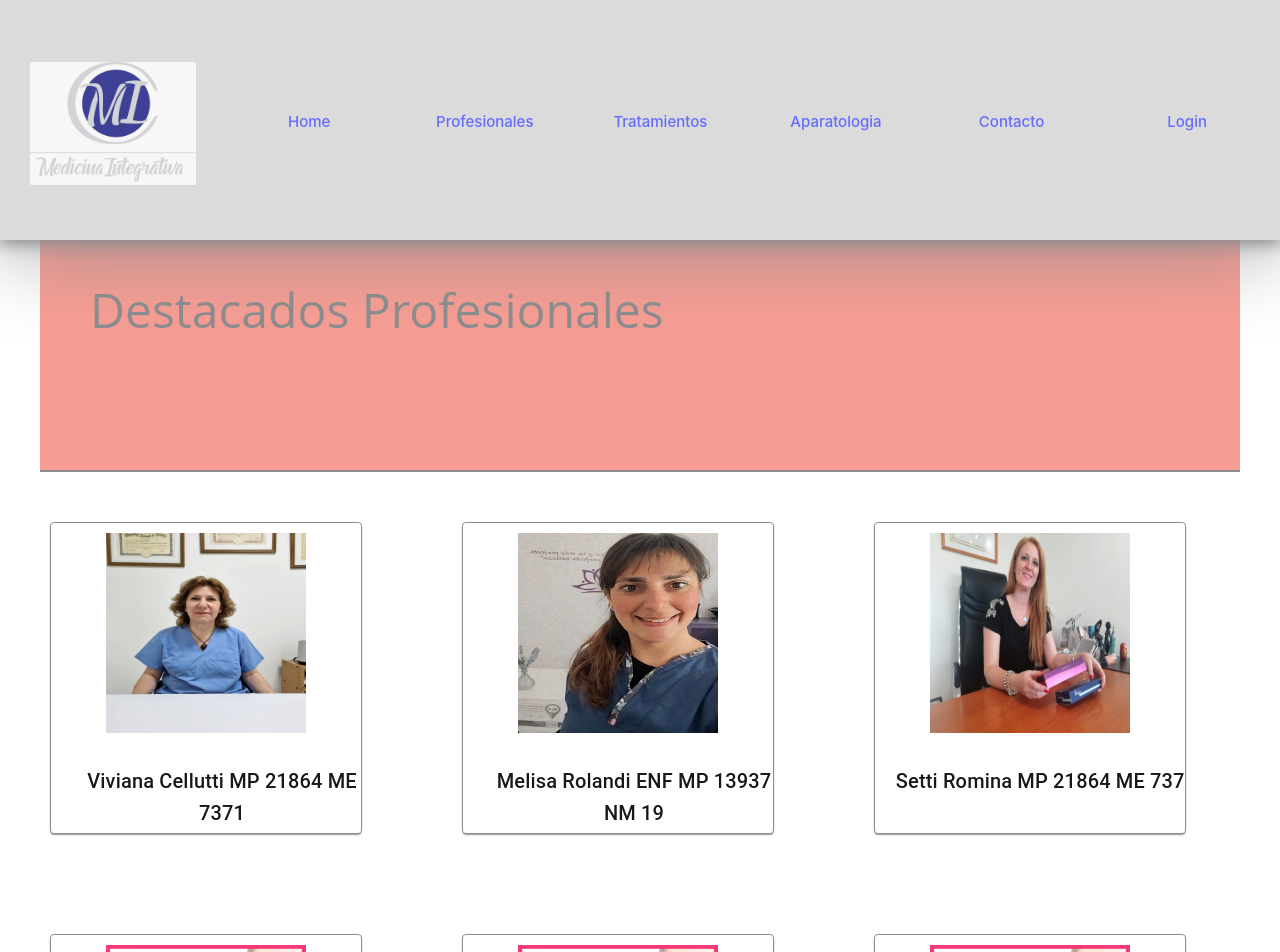
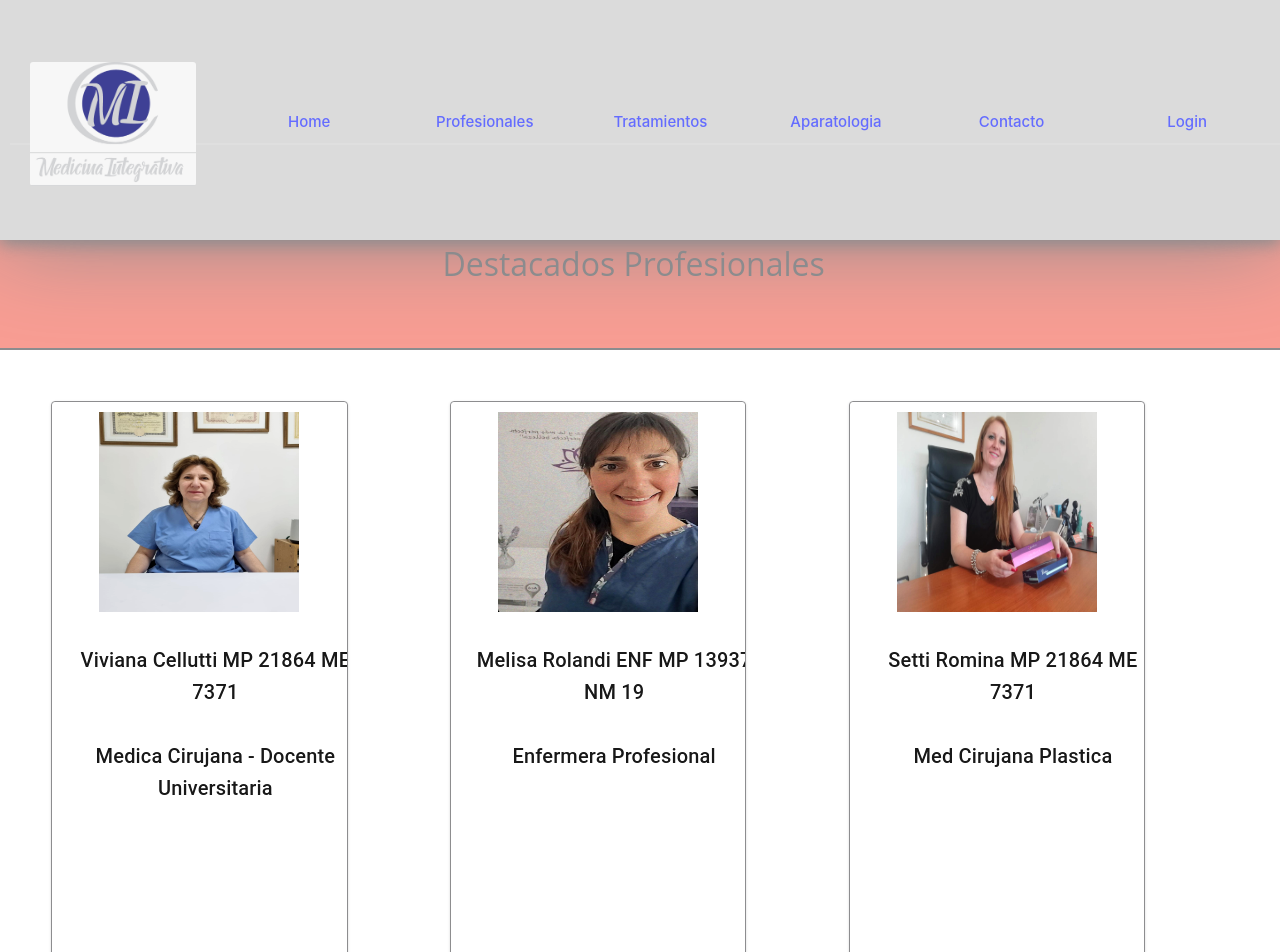
Before and after one commit to ginofrancocba/medicinaIntegrativaFront, a React (Vite) app: page /Profesionales in a window 1280 px wide. Shown: the top 952 px of the page. Built offline with nearby package versions, Linux system fonts and the light colour scheme.

Commit message:
Add Styles Profesionales Css

```diff
--- a/src/views/Home.css
+++ b/src/views/Home.css
@@ -1,11 +1,5 @@
-
-* {
-    width: 100%;
-    font-weight:bold;
-
-}
-
 .h1-home {
+    display: flex;
     font: 2rem/2rem "Open Sans", sans-serif;
     width: 100vw;
     height: 4rem;
@@ -13,7 +7,7 @@
     text-align: center;
     justify-content: center;
     margin: 4% 0% 0% 0%;
-    padding: 4% 2% 2% 2%;
+    padding: 4% 3% 4% 2%;
     color: var(--semi-oscuro);
     border-bottom: 2px solid var(--semi-oscuro);
     background-color: var(--salmon);
@@ -29,7 +23,7 @@
     margin: 10% 5% 1% 14%;
     border-radius: 5px;
     box-shadow: var(--semi-oscuro) 0px 0px 95px, var(--semi-oscuro) 0px 4px 15px ;
-    border: px solid var(--semi-oscuro) ;
+    border: 1px solid var(--semi-oscuro) ;
 }
 
 .cont1-home {
--- a/src/views/Profesionales.css
+++ b/src/views/Profesionales.css
@@ -1,12 +1,13 @@
 .h1-profesionales {
     display: flex;
-    font: 48px/80px "Open Sans", sans-serif;
-    width: 100%;
-    height: 15rem;
+    font: 2rem/2rem "Open Sans", sans-serif;
+    width: 100vw;
+    height: 4rem;
     align-items: center;
     text-align: center;
-    margin: 30px 40px 0px 40px;
-    padding: 30px 30px 40px 50px;
+    justify-content: center;
+    margin: 4% 0% 0% 0%;
+    padding: 4% 3% 4% 2%;
     color: var(--semi-oscuro);
     border-bottom: 2px solid var(--semi-oscuro);
     background-color: var(--salmon);
@@ -18,10 +19,11 @@
     text-align: center;
     opacity: 1;
     filter: contrast(110%);
-    width: 310px;
-    height: 310px;
-    margin: 50px;
-    box-shadow: var(--semi-oscuro) 0px 0px 95px, var(--azul) 0px 4px 10px ;
+    width: 23vw;
+    height: 70vh;
+    margin: 4%;
+    color: var(--semi-oscuro);
+    box-shadow: var(--semi-oscuro) 0px 0px 95px, var(--azul) 0px 4px 15px ;
     border: 1px solid var(--semi-oscuro) ;
 }
 
@@ -29,12 +31,12 @@
    opacity: 1;
    filter: contrast(120%);
    object-fit: cover;
-   transition: .5s ease;
-   border: 3px solid var(--salmon) ;
+   transition: .4s ease;
+   border: 2px solid var(--salmon) ;
 }
 
 img {
-    width: 200px;
-    height: 200px;
-    margin: 10px;
+    width: 20vw;
+    height: auto;
+    margin: 1%;
 }
```
